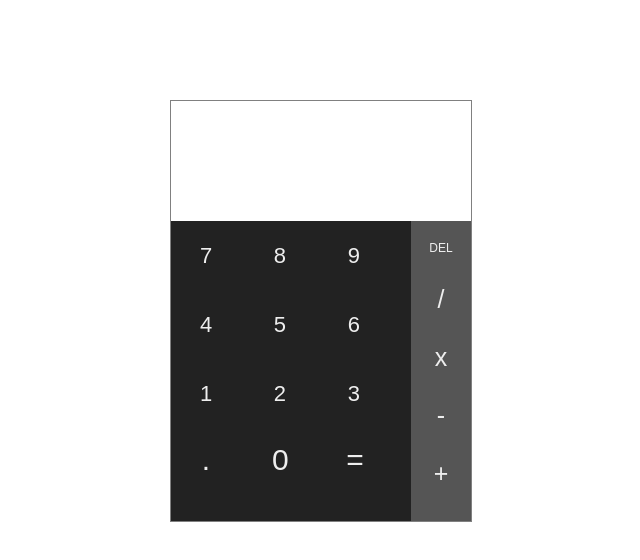
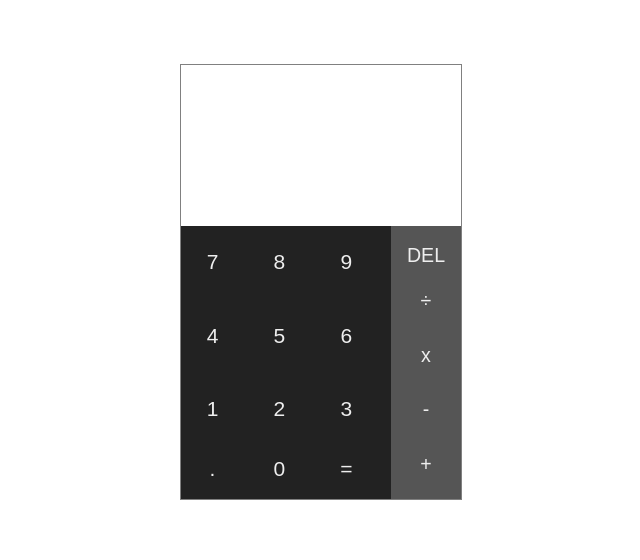
Before and after one commit to mknaidu/calculator, a plain HTML site: page index.html in a window 1280 px wide. Shown: the whole page, without its empty margins (319-959 px from the left). Drawn offline with nearby package versions, Linux system fonts and the light colour scheme.

Commit message:
Made many changes to improve layout logic and functionality

```diff
--- a/calc.css
+++ b/calc.css
@@ -1,97 +1,85 @@
-h1 {
-  text-align : center;
-}
-
 .main {
-  height : 10em;
-  width : 300px;
+  height : 31em;
+  width : 20em;
   font-family : Helvetica;
   color : #444;
   border : 1px solid grey;
-  margin : 0 auto;
-  position: relative;
-  top: 100px;
+  margin : 5% auto;
+  user-select : none;
 }
 
-#view-out {
-  height : 120px;
-  width : 300px;
-  background: white;
+.view {
+  height : 37%;
   text-align: right;
   letter-spacing: 5px;
   overflow: hidden;
 }
 
+#view-out {
+  height : 70%;
+}
+
 #view {
-  float:right;
-  margin-top : 30px;
+  float: right;
+  position: relative;
+  bottom : -20%;
+  padding: 8% 0;
+  line-height: 20px;
 }
 
 #answer-auto {
-  height : 40%;
-  width : 100%;
-  bottom : 10px;
-  text-align : right;
-  letter-spacing: 5px;
-  position: absolute;
-  font-size : 18px;
-  overflow: hidden;
-  color : #B3B7BE;
+  height : 30%;
 }
 
 #answer {
   float: right;
+  font-size : 20px;
+  color : #B3B7BE;
 }
 
 .numberpad {
-  height : 300px;
-  width : 300px;
-  background : #555;
-  border : 1px solid grey;
-  border-top : none;
-  margin-left : -1px;
-  position: relative;
+  height : 63%;
+  width: 100%;
+  background-color : #555;
+  display : flex;
 }
 
 button {
-  height : 69px;
-  width : 70px;
+  height : 3.5em;
+  width : 3em;
   color : #EEE;
   background : transparent;
   border : none;
-  outline: none;
-  font-size : 30px;
-  border-radius : 50%;
-  text-align: center;
-  /*background-color: red;*/
+  outline : none;
 }
 
 .numbers {
   background : #222;
-  width : 80%;
+  min-width : 75%;
   height : 100%;
-  margin : 0px;
-  color : red;
 }
 
+/*Not sure if this is needed*/
 .numbers button {
-  font-size: 22px;
+  font-size: 1.5em;
 }
 
 .right-align {
-  position: relative;
-  top : -22em;
+  min-width: 25%;
+  text-align: center;
 }
 
-.right-align .operators button {
-  padding-top : 30px;
-  /*padding-bottom : 10px;*/
+.right-align button {
+  text-align: center;
+  font-size: 1.4em;
+  margin-top : -14px;
 }
 
+.clear {
+  padding-top: 1em;
+}
 
-
-.operators {
-  position: absolute;
+/*.operators {
   right : 0px;
   top : 3em;
   background : transparent;
@@ -104,57 +92,61 @@ button {
   width : 40px;
   background : transparent;
   border : none;
-  font-size : 25px;
+  font-size : 1.2em;
   border-radius : 10px;
   padding-top : 25px;
   margin-left : 10px;
+}*/
+
+.bottomRow {
+  margin-top: -1em;
+  /*display: none;*/
+  /*background-color: yellow;*/
+  /*display: flex;*/
+  /*align-items: flex-start;*/
+  /*height: 20%;
+  width: 80%;
+  /*background: transparent;*/
+  /*top: -6em;*/
+  /*font-size : 16px;*/
 }
 
-.clear {
-  position: absolute;
-  right : 0px;
-  background : transparent;
-  width : 20%;
-  text-align : center;
-  font-size : 12px;
+.bottomRow button {
+  /*color : red;*/
 }
 
-.bottomRow {
-  background : yellow;
-  height: 20%;
-  width: 80%;
-  background: transparent;
-  position: relative;
-  top: -6em;
-  font-size : 16px;
-}
-
-@media (max-device-width: 600px) {
+/*@media (max-device-width: 600px) {
   .main {
-    /*margin-top : -6em;*/
     width : 100%;
     height : 100%;
-  }
-
-  #view {
-    margin-top : -30px;
+    top : 0;
   }
 
   #view-out {
     width : 100%;
-    height: 20vh
+    height: 40vh
+  }
+
+  #answer-auto {
+    width : 100%;
+    height : 10vh;
+    border : 2px solid red;
+    top : 10px;
+    background-color: red;
   }
 
   .numberpad {
     width : 100%;
     height : 100%;
-    /*margin-bottom : 0px;*/
+    visibility: hidden;
+    margin-bottom : 0px;
   }
 
   button {
     width : 30%;
     height : 5em;
     font-size : 40px;
+    visibility: hidden;
   }
 
   .numbers button {
@@ -163,7 +155,6 @@ button {
   }
 
   .right-align {
-    /*background: red;*/
     height : 100%;
     width : 20%;
     position : absolute;
@@ -186,11 +177,11 @@ button {
   }
 
   .bottomRow {
-    /*height: 10%;*/
-    /*width: 80%;*/
-    /*background: transparent;*/
-    /*position: relative;*/
+    width: 80%;
+    height: 10%;
+    background: transparent;
+    position: relative;
     margin-top: -20em;
-    /*font-size : 50px;*/
+    font-size : 50px;
   }
-}
+}*/
--- a/index.html
+++ b/index.html
@@ -4,6 +4,7 @@
 <head>
   <title>Android Calculator</title>
   <meta http-equiv="content-type" content="text/html; charset=utf-8" />
+  <meta name="viewport" content="width=device-width, initial-scale=1.0, maximum-scale=2.0, user-scalable=no" />
   <link rel="icon" type="image/png" href="./img/favicon.png">
   <link href="calc.css" type="text/css" rel="stylesheet">
   <link rel="stylesheet" href="https://fonts.googleapis.com/icon?family=Material+Icons">
@@ -34,6 +35,12 @@
         <button>1</button>
         <button>2</button>
         <button>3</button>
+
+        <div class="bottomRow">
+          <button>.</button>
+          <button>0</button>
+          <button class="not-btn" onclick="equal();">=</button>
+        </div>
       </div>
 
       <div class="right-align">
@@ -41,7 +48,7 @@
         <button class="clear not-btn" onclick="backspace();">DEL</button>
 
         <div class="operators">
-          <button>/</button>
+          <button>&#247;</button>
           <button>x</button>
           <button>-</button>
           <button>+</button>
@@ -49,11 +56,11 @@
 
       </div>
 
-      <div class="bottomRow">
+      <!-- <div class="bottomRow">
         <button>.</button>
         <button>0</button>
         <button class="not-btn" onclick="equal();">=</button>
-      </div>
+      </div> -->
 
     </div>
 
--- a/main.js
+++ b/main.js
@@ -18,14 +18,14 @@ function checkValue(equation) {
 
 //Get the operators present in the equation
 function getOperators(equation) {
-  const OPERATOR_REGEX = /(\/|\x|\-|\+)/g
+  const OPERATOR_REGEX = /(\÷|\x|\-|\+)/g
   return equation.match(OPERATOR_REGEX)
 }
 
 //Get the index of the last operator in the equation
 function getOperatorIndex(equation) {
   //Collect all operators from the equation
-  const MATCHED_VALUE = getOperators(equation)
+  const MATCHED_VALUE =   getOperators(equation)
   //Pop the last operator from the matched values and get it's index from the right of the equation
   if (MATCHED_VALUE) return equation.lastIndexOf(MATCHED_VALUE.pop())
   return NaN
@@ -34,9 +34,7 @@ function getOperatorIndex(equation) {
 //Get the RHS (right-hand-side) value of the current equation in view
 function getRHS(equation) {
   //slice the equation from the last operator to the end of the string, giving the RHS
-  //if(getOperatorIndex(equation))
   return equation.slice(getOperatorIndex(equation) + 1)
-  //return false;
 }
 
 function getLHS(equation) {
@@ -90,6 +88,7 @@ function stripComma(equation) {
 function addThis(value) {
   let EQUATION = view.innerHTML
   if(value === '*') value = 'x'
+  if(value === '/') value = '÷';
 
   //If view is empty and the key pressed is '-', just update the view with '-'
   //This is being done because I couldn't figure out how to select the '-' at the start of an equation on it's own, when it's optional
@@ -128,7 +127,6 @@ function addThis(value) {
 //Add keybord listerners event to the window
 window.addEventListener("keydown", function (e) {
   const key = e.key, keys = ['/', '*', '-', '+', '.']
-  //if(key === '*') key = 'x'
   if(!isNaN(key) || keys.indexOf(key) !== -1) addThis(key)
   else if(key === 'Enter') equal()
   else if(key === 'Delete') clr()
@@ -148,14 +146,14 @@ function backspace() {
 
 //Evalurate the current equation in view
 function equal() {
-  const eq = updateChar(stripComma(view.innerHTML), 'x', '*') //.replace('x', '*')
+  const eq = updateChar(updateChar(stripComma(view.innerHTML), 'x', '*'), '÷', '/');
+  //eq = updateChar(stripComma(view.innerHTML), '÷', '/');
   updateEquation(eval(eq), "rewrite")
 }
 
 function autoAnwer() {
-  if (answerView.innerHTML.length > 18) return;
   if (getOperatorIndex(view.innerHTML) < view.innerHTML.length - 1){
-    answerView.innerHTML = eval(updateChar(stripComma(view.innerHTML), 'x', '*'))
+    answerView.innerHTML = eval(updateChar(updateChar(stripComma(view.innerHTML), 'x', '*'), '÷', '/'))
     addComma(answerView.innerHTML, answerView)
   }
   else answerView.innerHTML = ""
@@ -171,8 +169,9 @@ function updateFontSize() {
 
 //Update the equation in the view
 function updateEquation(EQUATION, action) {
-  if(action === "rewrite") view.innerHTML = EQUATION
-  if(action === "update")  view.innerHTML += EQUATION
+  // updateChar(EQUATION, '/', '÷');
+  if(action === "rewrite") view.innerHTML = EQUATION;
+  if(action === "update") view.innerHTML += EQUATION
   addComma(view.innerHTML, view)
   updateFontSize()
   autoAnwer()
```
